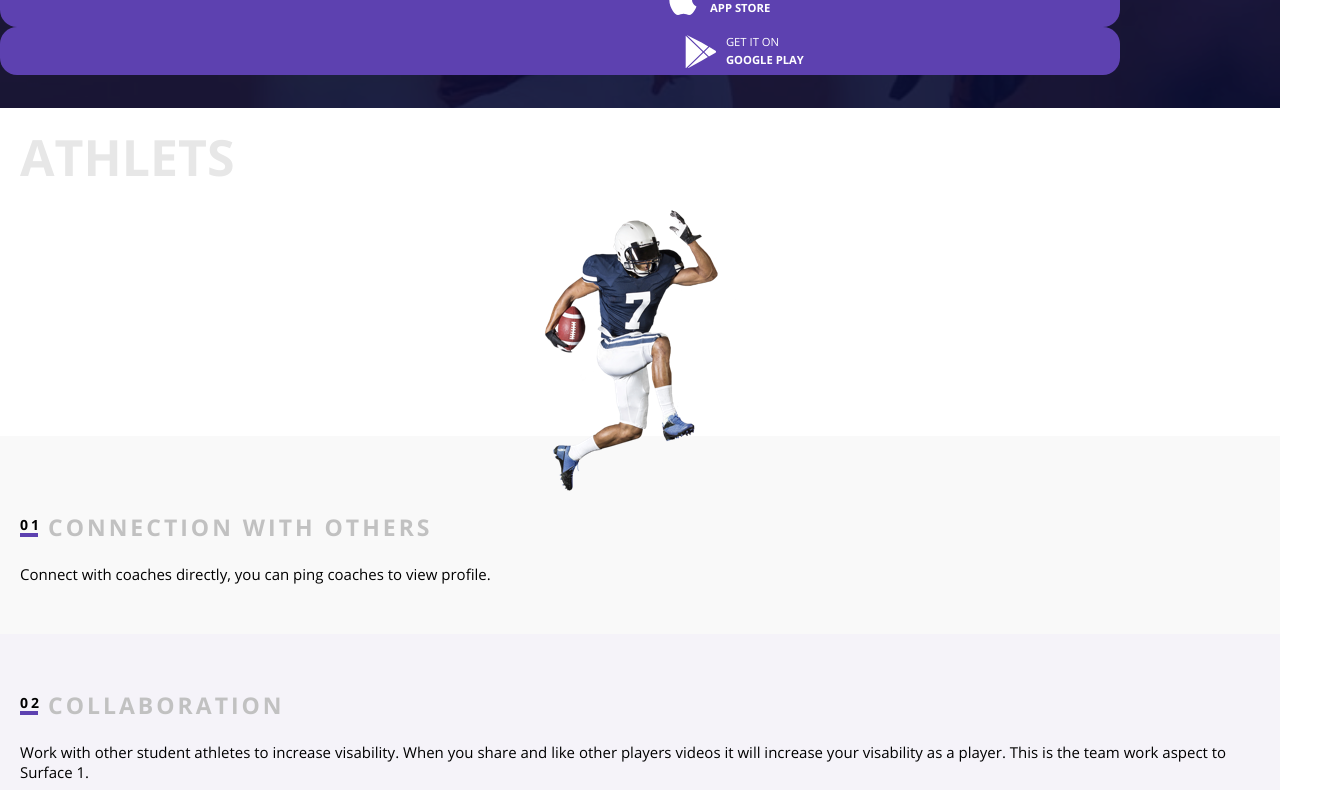
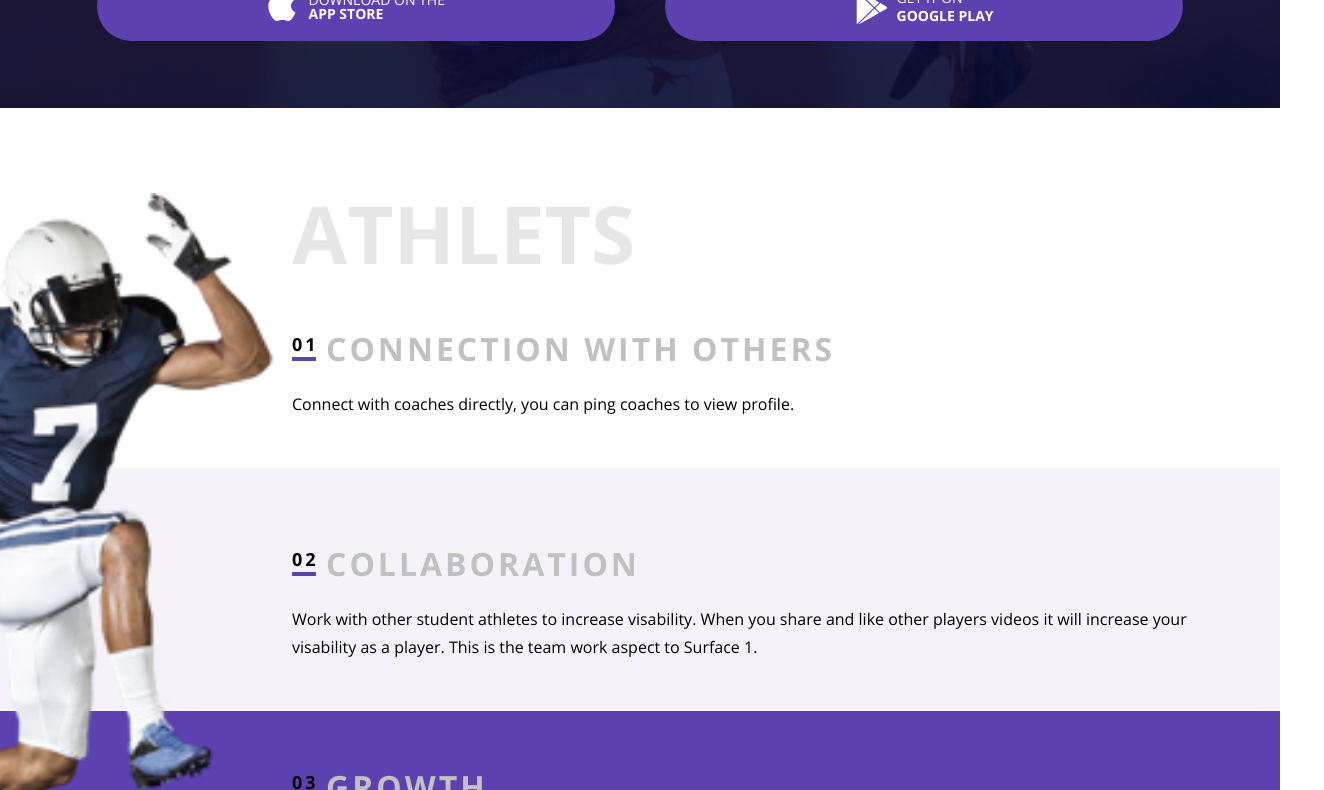
Before and after one commit to npeplov/mq-diplom, a plain HTML site: page index.html in a window 1280 px wide. Shown: the part 692-1482 px from the top of the page, 1324 px wide, since content can reach past the window. Drawn offline with Linux system fonts and the light colour scheme; files whose address does not match are found by name.

Commit message:
1 & 2 screens for iPad by flex-box div containers

```diff
--- a/css/768.css
+++ b/css/768.css
@@ -1,13 +1,9 @@
-@media (min-width: 641px) and (max-width: 960px) {
+/* @media (min-width: 641px) and (max-width: 960px) { */
   .top_logo {
     width: 205px;
-    /* margin: calc(33 / 568 * 100vh) auto 0;
-    height: 36px;
-    fill: #ffffff;
-    flex-grow: 2; */
   }
   h1 {
-    height: 475px;
+    height: 47.5vh;
     padding: 0 90px;
   }
   h1 span {
@@ -15,37 +11,22 @@
   }
   .top_buttons {
     flex-direction: row;
-    align-items: center;
     justify-content: space-between;
-    padding: 0 58px;
+    padding: 0 7.552vw;
   }
   .top_button {
-    width: 311px;
+    width: 40.494vw;
     padding-left: 0;
   }
   .top_button,
   .footer_app_button {
     border-radius: 47px;
     font-size: calc(14px);
-    /* text-decoration: none;
-    margin: 0 auto calc(14 / 568 * 100vh);
-    padding-left: calc(92 / 320 * 100vw);
-    width: calc(280 / 320 * 100vw);
-    box-sizing: border-box;
-
-    background-color: #5d41b0;
-
-
-    line-height: calc(7 / 568 * 100vh);
-
-    font-family: opensans_bold;
-    text-transform: uppercase;
-    display: flex;
-    align-items: flex-end; */
   }
   .top_button:nth-child(1) {
     padding-top: 16px;
     padding-bottom: 19px;
+    margin-bottom: 0;
   }
   .top_button:nth-child(2) {
     align-items: center;
@@ -53,4 +34,46 @@
     padding-top: 17px;
     padding-bottom: 15px;
   }
+
+  /* USERS*/
+.users {
+  display: flex;
+  align-items: flex-start;
+  padding-top: 85px;
 }
+.users h2 {
+  order: 1;
+  line-height: 1;
+  font-size: 80px;
+  color: #e7e7e7;
+  padding-left: 292px;
+}
+.users_pain {
+  padding: 60px 30px 50px 292px;
+}
+.users img {
+  margin: 0;
+  width: 497px !important;
+  height: auto !important;
+  position: absolute;
+  left: -178px;
+}
+.users_pain_articles {
+  order: 2;
+}
+.users:nth-child(1) .users_pain_articles {
+    margin-top: 0;
+}
+.users_pain h3 {
+  font-size: 32px;
+}
+.users_pain h3::before {
+  font-size: 18px;
+  font-family: opensans_bold;
+  height: 22px;
+  width: 24px;
+}
+.users_pain p {
+  font-size: 16px;
+  line-height: 28px;
+}
--- a/css/style.css
+++ b/css/style.css
@@ -60,6 +60,7 @@ h1 span {
   display: flex;
   flex-direction: column;
   justify-content: center;
+  align-items: center;
 }
 
 .icon_and_link {
@@ -69,13 +70,17 @@ h1 span {
   width: 100%;
 }
 
+/* margin: 0 auto calc(14 / 568 * 100vh); */
+/* padding-left: calc(92 / 320 * 100vw); */
+/* box-sizing: border-box; */
+/* display: flex;
+align-items: flex-end; */
+
 .top_button,
 .footer_app_button {
   text-decoration: none;
-  /* margin: 0 auto calc(14 / 568 * 100vh); */
-  padding-left: calc(92 / 320 * 100vw);
+
   width: calc(280 / 320 * 100vw);
-  box-sizing: border-box;
   border-radius: 17px;
   background-color: #5d41b0;
 
@@ -84,12 +89,11 @@ h1 span {
 
   font-family: opensans_bold;
   text-transform: uppercase;
-  display: flex;
-  align-items: flex-end;
 }
 .top_button:nth-child(1) {
   padding-bottom: calc(8 / 568 * 100vh);
   padding-top: 3px;
+  margin-bottom: 14px;
 }
 .top_button:nth-child(2) {
   align-items: center;
@@ -111,6 +115,10 @@ h1 span {
 
 /* USERS*/
 
+.users {
+  padding-top: 15px;
+}
+
 article {
   padding: 60px 20px 50px;
 }
@@ -119,11 +127,11 @@ h2 {
   font-family: opensans_bold;
   text-transform: uppercase;
   color: #e7e7e7;
-  margin-top: 15px;
-  margin-left: 20px;
+  margin-top: 0;
+  padding: 0 20px;
 }
 .users img {
-  margin: 19px auto 0;
+  margin: 0 auto;
   display: block;
 }
 .users:nth-child(1) img {
@@ -134,29 +142,31 @@ h2 {
   width: 302px;
   height: 248px;
 }
-.users_pain:nth-child(3) {
-  padding-top: 80px;
-  background: #f9f9f9;
+.users:nth-child(1) .users_pain_articles {
   margin-top: -55px;
 }
 /* basketballer_302 */
-.users:nth-child(2) .users_pain:nth-child(3) {
+.users:nth-child(2) .users_pain_articles {
   margin-top: -25px;
 }
-.users_pain:nth-child(4) {
+.users_pain:nth-of-type(2) {
+  padding-top: 80px;
+  background: #f9f9f9;
+}
+.users_pain:nth-child(3) {
   background: #f5f3f9;
 }
-.users_pain:nth-child(5) {
+.users_pain:nth-child(4) {
   background: #5d41b0;
   color: #ffffff;
 }
-.users_pain:nth-child(3) h3::before {
+.users_pain:nth-child(2) h3::before {
   content: "01";
 }
-.users_pain:nth-child(4) h3::before {
+.users_pain:nth-child(3) h3::before {
   content: "02";
 }
-.users_pain:nth-child(5) h3::before {
+.users_pain:nth-child(4) h3::before {
   content: "03";
   border-bottom: 4px #ffffff solid;
 }
--- a/index.html
+++ b/index.html
@@ -5,7 +5,8 @@
     <meta name="viewport" content="width=device-width, initial-scale=1">
     <title>Surface</title>
     <link rel="stylesheet" href="css/style.css">
-    <link rel="stylesheet" href="css/768.css" media="(min-device-width: 641px)" />
+    <link rel="stylesheet" href="css/768.css" media="(min-width: 641px)" />
+    <link rel="stylesheet" href="css/desktop.css" media="(min-width: 961px)">
   </head>
   <body>
     <header class="top">
@@ -53,8 +54,9 @@
     </header>
     <main>
       <section class="users">
+        <img src="img/footballer_192.png" alt="american footbal">
+        <div class="users_pain_articles">
           <h2>Athlets</h2>
-        <img src="img/footballer_192.png" alt="american footbal">
           <article class="users_pain">
             <h3>Connection with others</h3>
             <p>Connect with coaches directly, you can ping coaches to view profile.</p>
@@ -67,10 +69,12 @@
             <h3>Growth</h3>
             <p>Resources and tools for you to get better as a student Athelte. Access to training classes, tutor sessions, etc</p>
           </article>
+        </div>
       </section>
       <section class="users">
         <h2>Players</h2>
         <img src="img/basketballer_302.png" alt="nba">
+        <div class="users_pain_articles">
           <article class="users_pain">
             <h3>Connection</h3>
             <p>Connect with talented athlete directly, you can watch their skills through video showreels directly from Surface 1.</p>
@@ -83,6 +87,7 @@
             <h3>Growth</h3>
             <p>Save your time, recruit proper athlets for your team. </p>
           </article>
+        </div>
       </section>
       <section class="features">
         <div class="img_and_square">
```
Lines whose indentation alone changed are shown as unchanged.
